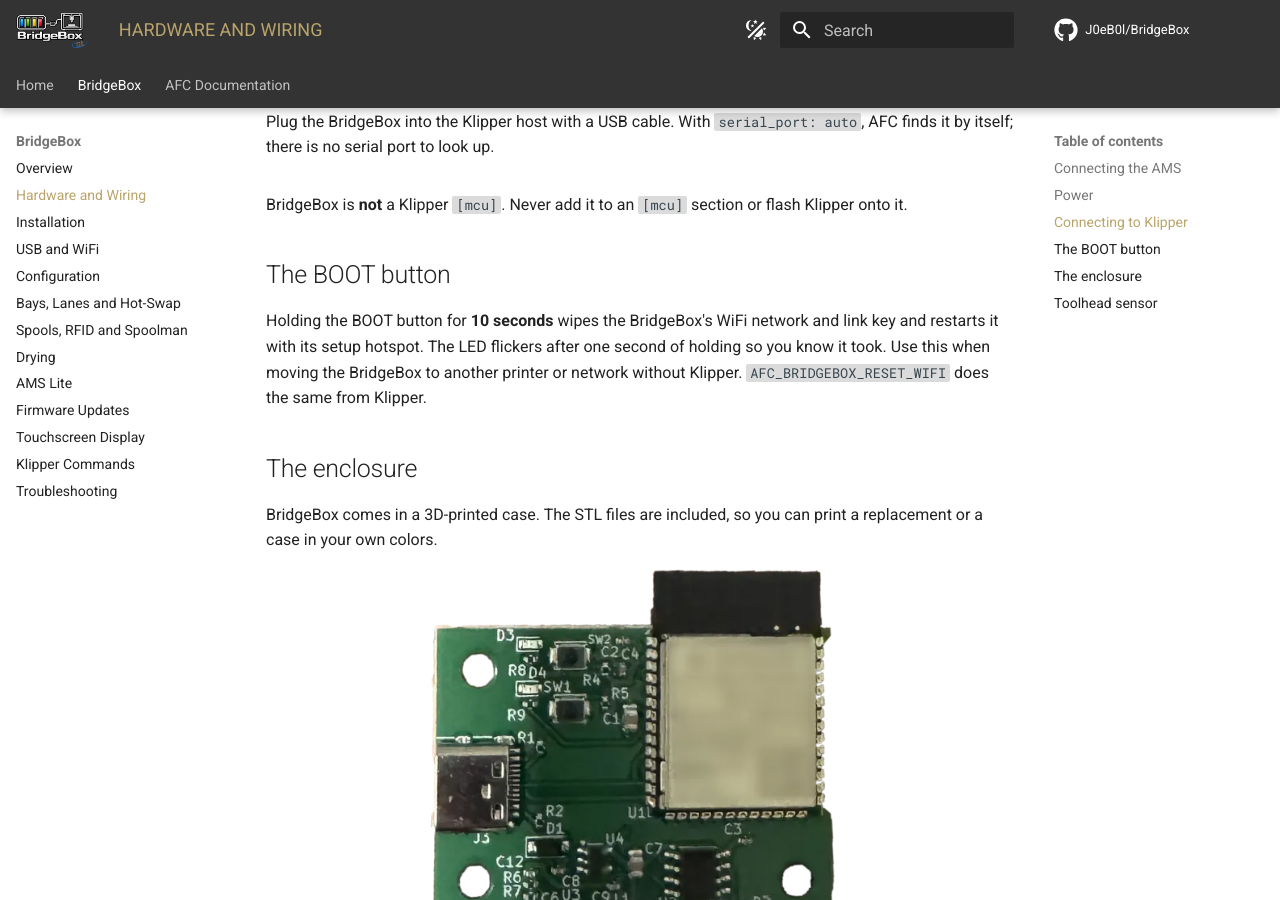
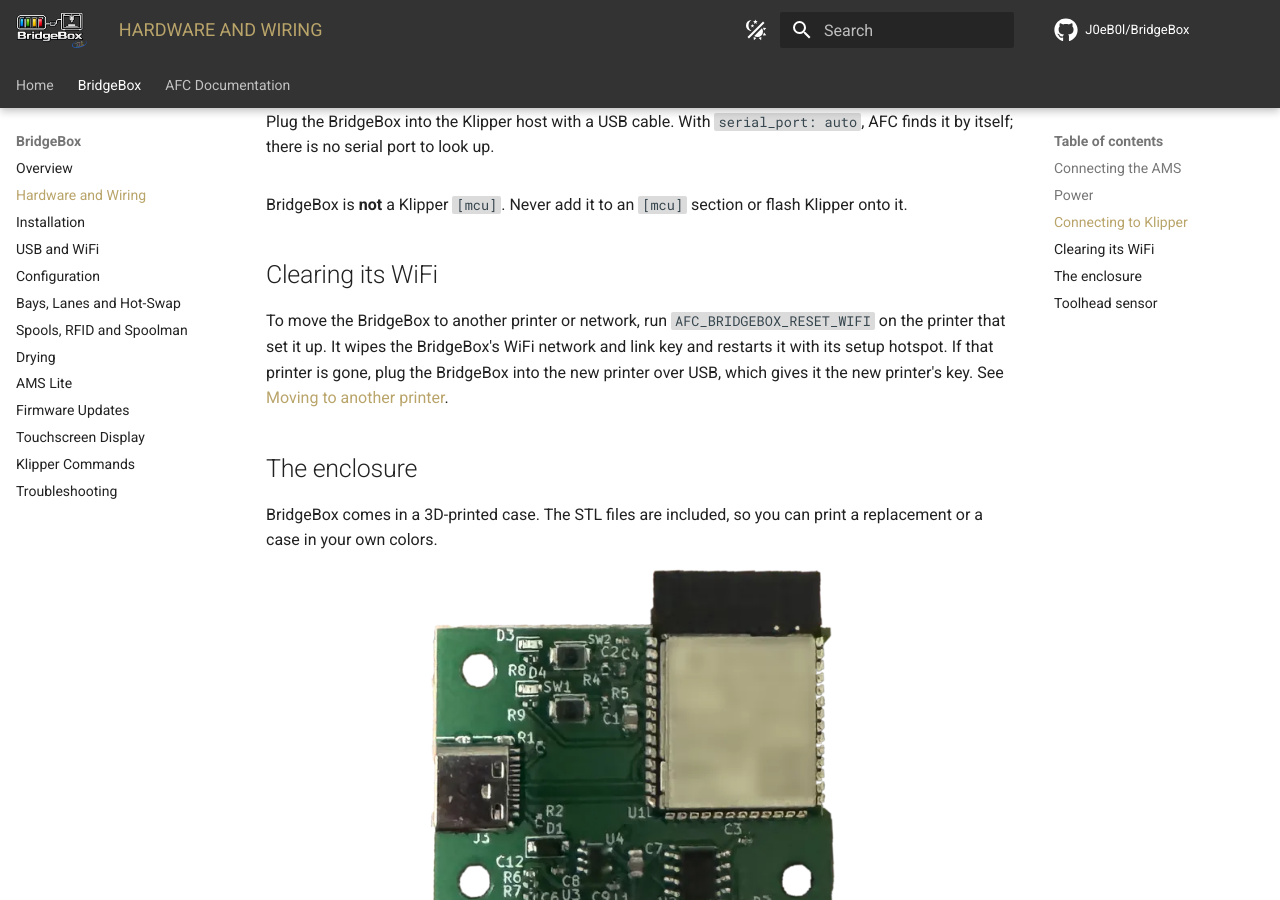
Before and after one commit to J0eB0l/BridgeBox, an MkDocs documentation site: the page built from docs/bridgebox/hardware.md, in a window 1280 px wide and 900 px high, scrolled down 1472 px. Built offline with MkDocs 1.6.1 and Material for MkDocs 9.7.7, drawn with Linux system fonts in a browser that asks for light colours; comment, search, counter and statistics services are not loaded.

Commit message:
Docs: drop the board buttons; clear WiFi with AFC_BRIDGEBOX_RESET_WIFI or USB

```diff
--- a/docs/bridgebox/hardware.md
+++ b/docs/bridgebox/hardware.md
@@ -50,11 +50,12 @@ BridgeBox talks to Klipper over **USB** or **WiFi**.
 
 BridgeBox is **not** a Klipper `[mcu]`. Never add it to an `[mcu]` section or flash Klipper onto it.
 
-## The BOOT button
+## Clearing its WiFi
 
-Holding the BOOT button for **10 seconds** wipes the BridgeBox's WiFi network and link key and restarts it with its
-setup hotspot. The LED flickers after one second of holding so you know it took. Use this when moving the BridgeBox to
-another printer or network without Klipper. `AFC_BRIDGEBOX_RESET_WIFI` does the same from Klipper.
+To move the BridgeBox to another printer or network, run
+`AFC_BRIDGEBOX_RESET_WIFI` on the printer that set it up. It wipes the BridgeBox's WiFi network and link key and
+restarts it with its setup hotspot. If that printer is gone, plug the BridgeBox into the new printer over USB, which
+gives it the new printer's key. See [Moving to another printer](connection.md#moving-to-another-printer-or-network).
 
 ## The enclosure
 
--- a/index.html
+++ b/index.html
@@ -601,7 +601,7 @@
         </div>
         <div class="need">
           <h3>USB or WiFi, with nothing to type</h3>
-          <p>Plug BridgeBox in over USB and AFC finds it by itself, with no serial port to look up. For WiFi, join the hotspot BridgeBox puts up, pick your network on the page it shows, and Klipper gives it a private key, so there is no key to type. Start it on USB and it moves over to WiFi by itself once it has joined. To move it to another printer, AFC can clear its WiFi, or you can hold its button for ten seconds.</p>
+          <p>Plug BridgeBox in over USB and AFC finds it by itself, with no serial port to look up. For WiFi, join the hotspot BridgeBox puts up, pick your network on the page it shows, and Klipper gives it a private key, so there is no key to type. Start it on USB and it moves over to WiFi by itself once it has joined. To move it to another printer, AFC clears its WiFi, or plug it into the new printer over USB.</p>
         </div>
         <div class="need">
           <h3>One config section, then swap units freely</h3>
@@ -633,7 +633,7 @@
             <tr><th>Addressing</th><td>Boxed units claim 0x00–0x03, HT units 0x80–0x87, at power-up. An AMS Lite has the bus to itself</td></tr>
             <tr><th>If the link drops</th><td>Print pauses after 5 s of silence; a load in progress rides out 12 s</td></tr>
             <tr><th>Enclosure</th><td>3D-printed enclosure; STL files included</td></tr>
-            <tr><th>Updates</th><td>Over USB, or over the air on WiFi. Ships flashed, so an update never needs a button held</td></tr>
+            <tr><th>Updates</th><td>Over USB, or over the air on WiFi. Ships flashed</td></tr>
             <tr><th>Reversible</th><td>Nothing on the AMS is modified. Unplug it and it goes back on a Bambu printer</td></tr>
           </tbody>
         </table>
```
Also changed, not shown: README.md (+2 -2 lines), docs/bridgebox/connection.md (+2 -1 lines), docs/bridgebox/firmware.md (+1 -1 lines), docs/bridgebox/troubleshooting.md (+2 -2 lines).
